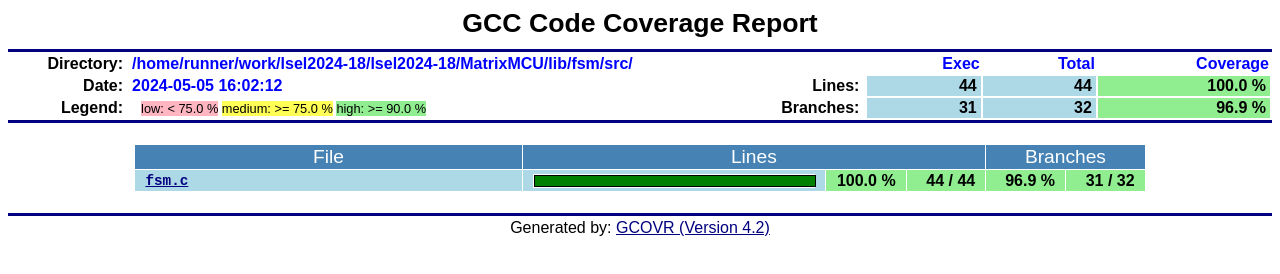
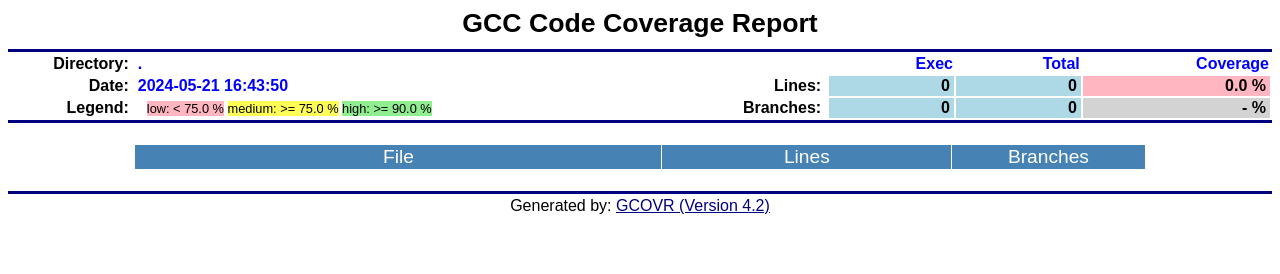
Before and after one commit to miriamortegabustos/lsel2024-18, a plain HTML site: page MatrixMCU/projects/snake/gcov/index.html in a window 1280 px wide. Drawn offline with Linux system fonts and the light colour scheme.

Commit message:
Deploying to gh-pages from @ miriamortegabustos/lsel2024-18@918f6be533d5be806b4f8284cc171aa4e99beb88 🚀

```diff
--- a/MatrixMCU/lib/fsm/gcov/index.html
+++ b/MatrixMCU/projects/snake/gcov/index.html
@@ -257,7 +257,7 @@
         <table cellpadding=1 border=0 width="100%">
           <tr>
             <td width="10%" class="headerName">Directory:</td>
-            <td width="35%" class="headerValue">/home/runner/work/lsel2024-18/lsel2024-18/MatrixMCU/lib/fsm/src/</td>
+            <td width="35%" class="headerValue">.</td>
             <td width="5%"></td>
             <td width="15%"></td>
             <td width="10%" class="headerValue" style="text-align:right;">Exec</td>
@@ -266,12 +266,12 @@
           </tr>
           <tr>
             <td class="headerName">Date:</td>
-            <td class="headerValue">2024-05-05 16:02:12</td>
+            <td class="headerValue">2024-05-21 16:43:50</td>
             <td></td>
             <td class="headerName">Lines:</td>
-            <td class="headerTableEntry">44</td>
-            <td class="headerTableEntry">44</td>
-            <td class="headerTableEntry" style="background-color:LightGreen">100.0 %</td>
+            <td class="headerTableEntry">0</td>
+            <td class="headerTableEntry">0</td>
+            <td class="headerTableEntry" style="background-color:LightPink">0.0 %</td>
           </tr>
           <tr>
             <td class="headerName">Legend:</td>
@@ -282,9 +282,9 @@
             </td>
             <td></td>
             <td class="headerName">Branches:</td>
-            <td class="headerTableEntry">31</td>
-            <td class="headerTableEntry">32</td>
-            <td class="headerTableEntry" style="background-color:LightGreen">96.9 %</td>
+            <td class="headerTableEntry">0</td>
+            <td class="headerTableEntry">0</td>
+            <td class="headerTableEntry" style="background-color:LightGray">- %</td>
           </tr>
         </table>
       </td>
@@ -311,20 +311,6 @@
 
 
     <tr>
-      <td class="coverFile" ><a href="GcovCoverageResults._home_runner_work_lsel2024-18_lsel2024-18_MatrixMCU_lib_fsm_src_fsm.c.html">fsm.c</a></td>
-      <td class="coverBar" align="center" >
-        <table border=0 cellspacing=0 cellpadding=1><tr><td class="coverBarOutline">
-                <div class="graph"><strong class="bar" style="width:100.0%; background-color:green"></strong></div>
-                </td></tr></table>
-      </td>
-      <td class="CoverValue" style="font-weight:bold; background-color:LightGreen;">100.0&nbsp;%</td>
-      <td class="CoverValue" style="font-weight:bold; background-color:LightGreen;">44 / 44</td>
-      <td class="CoverValue" style="background-color:LightGreen;">96.9&nbsp;%</td>
-      <td class="CoverValue" style="background-color:LightGreen;">31 / 32</td>
-    </tr>
-
-
-    <tr>
       <td width="44%"><br></td>
       <td width="8%"></td>
       <td width="8%"></td>
```
Also changed, not shown: MatrixMCU/index.html (+1 -0 lines), MatrixMCU/lib/fsm/gcov/GcovCoverageResults._home_runner_work_lsel2024-18_lsel2024-18_MatrixMCU_lib_fsm_src_fsm.c.html (+1 -1 lines), MatrixMCU/projects/index.html (added, +1 -0 lines), MatrixMCU/projects/snake/index.html (added, +1 -0 lines).
